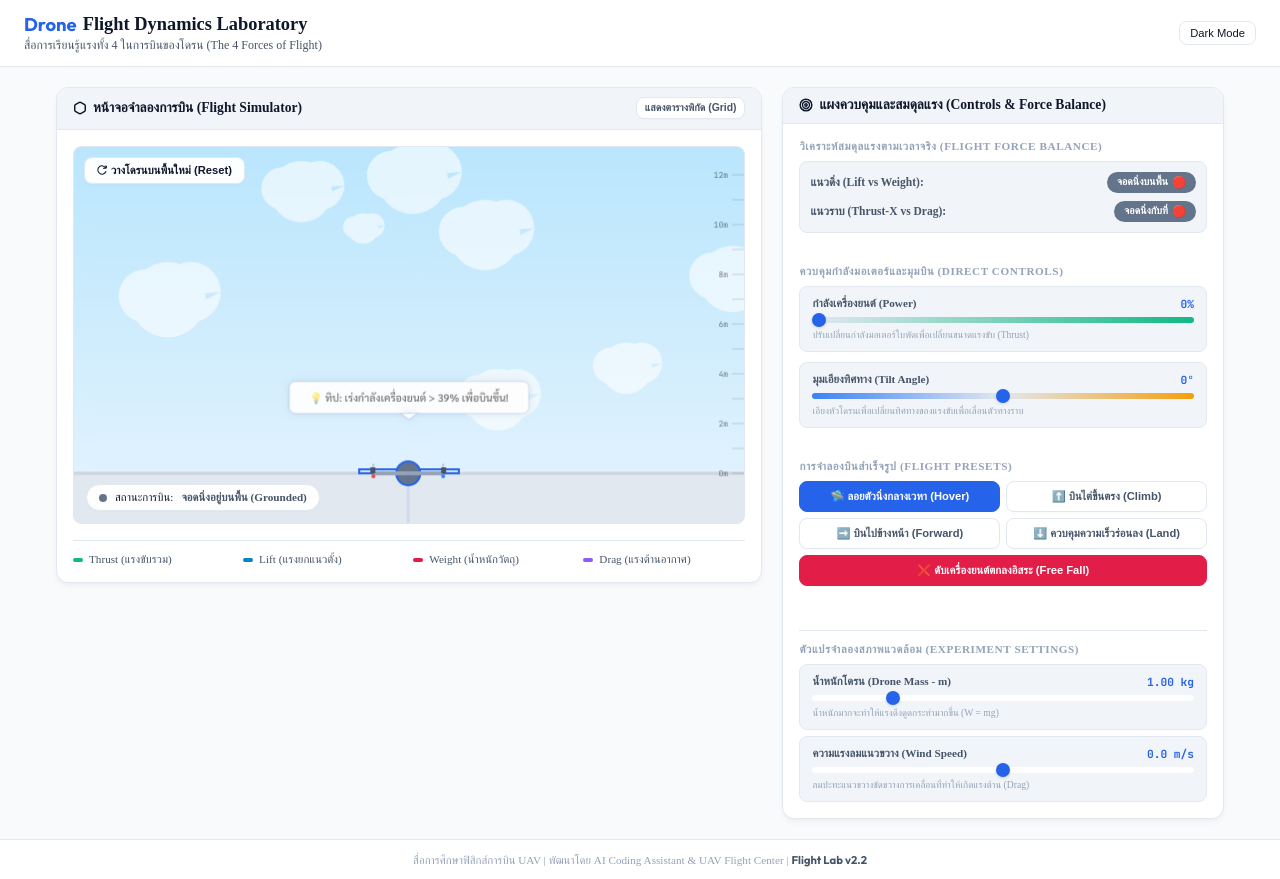
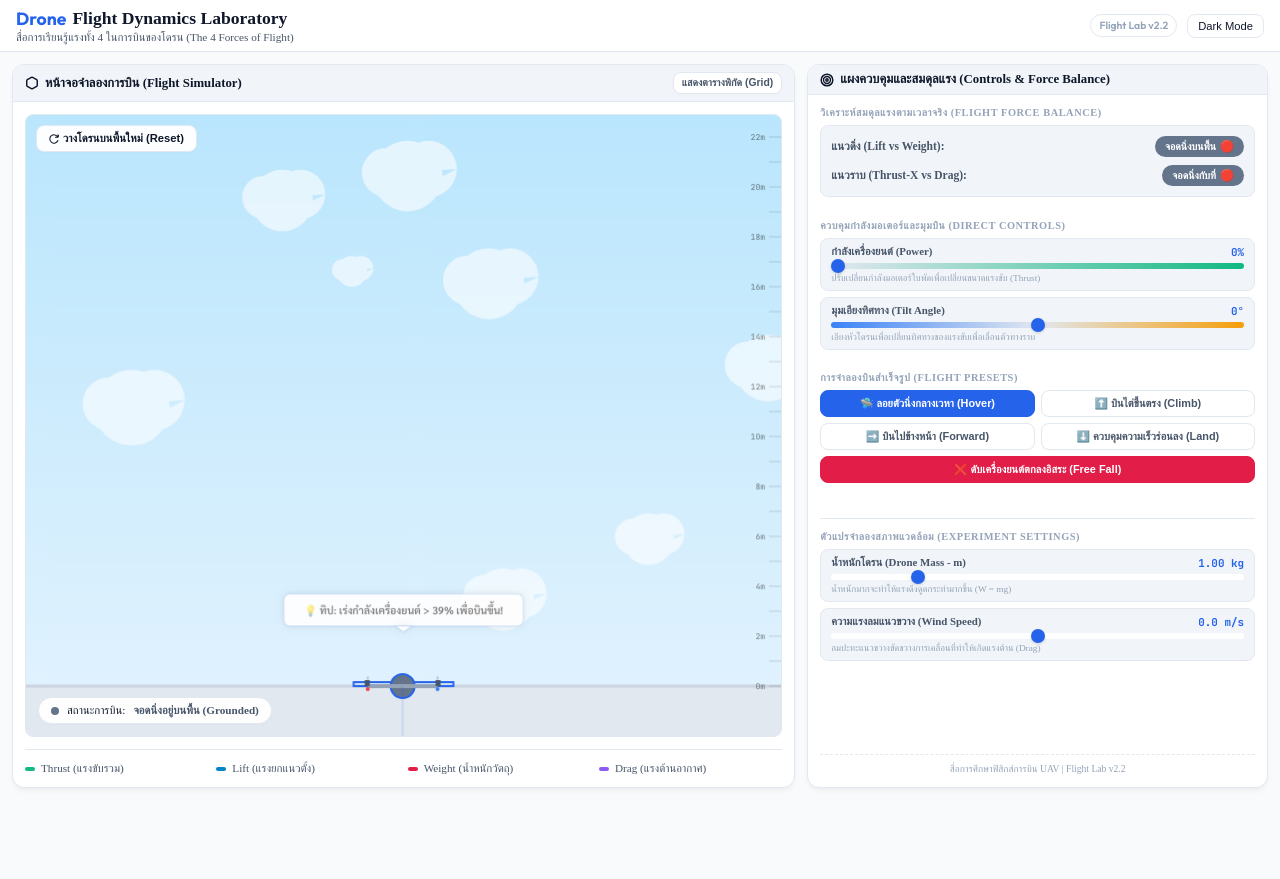
Before and after one commit to Michael-o22/simulator_4-Force, a plain HTML site: page index.html in a window 1280 px wide. After the commit the page ends 800 px from the top, so only its background shows below. Drawn offline with Linux system fonts and the light colour scheme.

Commit message:
Update index.html

```diff
--- a/index.html
+++ b/index.html
@@ -68,7 +68,9 @@
         body {
             background-color: var(--bg-color);
             color: var(--text-primary);
-            min-height: 100vh;
+            height: 100vh;
+            width: 100vw;
+            overflow: hidden;
             display: flex;
             flex-direction: column;
             transition: var(--transition);
@@ -78,15 +80,17 @@
         header {
             background-color: var(--panel-bg);
             border-bottom: 1px solid var(--border-color);
-            padding: 0.8rem 1.5rem;
+            padding: 0.5rem 1rem;
             display: flex;
             justify-content: space-between;
             align-items: center;
             box-shadow: var(--shadow-sm);
+            height: 52px;
+            box-sizing: border-box;
         }
 
         .header-title-area h1 {
-            font-size: 1.15rem;
+            font-size: 1.1rem;
             font-weight: 700;
             color: var(--text-primary);
             display: flex;
@@ -100,9 +104,9 @@
         }
 
         .header-title-area p {
-            font-size: 0.75rem;
+            font-size: 0.7rem;
             color: var(--text-secondary);
-            margin-top: 2px;
+            margin-top: 1px;
         }
 
         .theme-toggle-btn {
@@ -126,19 +130,22 @@
 
         /* Main Content Responsive Grid */
         .main-container {
-            max-width: 1200px;
             width: 100%;
-            margin: 0 auto;
-            padding: 1.25rem 1rem;
+            max-width: 100%;
+            margin: 0;
+            padding: 0.75rem;
             display: grid;
             grid-template-columns: 1fr;
-            gap: 1.25rem;
-            flex-grow: 1;
+            gap: 0.75rem;
+            flex: 1;
+            min-height: 0;
+            box-sizing: border-box;
+            height: calc(100vh - 52px);
         }
 
         @media (min-width: 1024px) {
             .main-container {
-                grid-template-columns: 1.6fr 1fr; /* Flight simulator is largest and prominent */
+                grid-template-columns: 1.7fr 1fr; /* Flight simulator is largest and prominent */
             }
         }
 
@@ -151,20 +158,21 @@
             display: flex;
             flex-direction: column;
             overflow: hidden;
-            height: fit-content;
+            height: 100%;
+            min-height: 0;
         }
 
         .card-header {
             background-color: var(--panel-header-bg);
             border-bottom: 1px solid var(--border-color);
-            padding: 0.6rem 1rem;
+            padding: 0.45rem 0.75rem;
             display: flex;
             justify-content: space-between;
             align-items: center;
         }
 
         .card-title {
-            font-size: 0.85rem;
+            font-size: 0.8rem;
             font-weight: 600;
             color: var(--text-primary);
             display: flex;
@@ -173,10 +181,31 @@
         }
 
         .card-body {
-            padding: 1rem;
+            padding: 0.75rem;
             display: flex;
             flex-direction: column;
-            gap: 1rem;
+            gap: 0.75rem;
+            flex: 1;
+            min-height: 0;
+        }
+
+        .card-body.scrollable {
+            overflow-y: auto;
+        }
+
+        /* Modern minimalist scrollbar for webkit */
+        .card-body.scrollable::-webkit-scrollbar {
+            width: 6px;
+        }
+        .card-body.scrollable::-webkit-scrollbar-track {
+            background: transparent;
+        }
+        .card-body.scrollable::-webkit-scrollbar-thumb {
+            background-color: rgba(148, 163, 184, 0.3);
+            border-radius: 3px;
+        }
+        .card-body.scrollable::-webkit-scrollbar-thumb:hover {
+            background-color: rgba(148, 163, 184, 0.5);
         }
 
         /* Simulation Canvas Box */
@@ -186,8 +215,9 @@
             border-radius: var(--radius-md);
             overflow: hidden;
             border: 1px solid var(--border-color);
-            aspect-ratio: 16/9;
+            flex: 1;
             width: 100%;
+            min-height: 0;
             cursor: pointer; /* Pointer to hint click-to-reset when crashed */
         }
 
@@ -294,7 +324,7 @@
 
         /* Control Sliders layout */
         .control-section {
-            margin-bottom: 1rem;
+            margin-bottom: 0.65rem;
         }
 
         .control-section:last-child {
@@ -302,34 +332,34 @@
         }
 
         .control-group-title {
-            font-size: 0.7rem;
+            font-size: 0.65rem;
             text-transform: uppercase;
             letter-spacing: 0.05em;
             color: var(--text-muted);
-            margin-bottom: 8px;
+            margin-bottom: 6px;
             font-weight: 700;
         }
 
         .control-row {
             display: grid;
             grid-template-columns: 1fr;
-            gap: 10px;
+            gap: 6px;
         }
 
         .slider-box {
             background-color: var(--panel-header-bg);
             border: 1px solid var(--border-color);
             border-radius: var(--radius-md);
-            padding: 10px 12px;
+            padding: 6px 10px;
             display: flex;
             flex-direction: column;
-            gap: 6px;
+            gap: 4px;
         }
 
         .slider-header {
             display: flex;
             justify-content: space-between;
-            font-size: 0.7rem;
+            font-size: 0.68rem;
             font-weight: 600;
             color: var(--text-secondary);
         }
@@ -381,7 +411,7 @@
         }
 
         .slider-desc {
-            font-size: 0.6rem;
+            font-size: 0.58rem;
             color: var(--text-muted);
         }
 
@@ -396,8 +426,8 @@
             background-color: var(--panel-bg);
             border: 1px solid var(--border-color);
             color: var(--text-secondary);
-            font-size: 0.7rem;
-            padding: 8px 12px;
+            font-size: 0.68rem;
+            padding: 6px 10px;
             border-radius: var(--radius-md);
             cursor: pointer;
             font-weight: 600;
@@ -512,7 +542,8 @@
             <h1><span>Drone</span> Flight Dynamics Laboratory</h1>
             <p>สื่อการเรียนรู้แรงทั้ง 4 ในการบินของโดรน (The 4 Forces of Flight)</p>
         </div>
-        <div class="header-actions">
+        <div class="header-actions" style="display: flex; align-items: center; gap: 10px;">
+            <span style="font-size: 0.65rem; color: var(--text-muted); font-weight: 600; border: 1px solid var(--border-color); padding: 4px 8px; border-radius: 12px; font-family: 'Outfit', sans-serif;">Flight Lab v2.2</span>
             <button id="theme-toggle-btn" class="theme-toggle-btn">
                 <span>Dark Mode</span>
             </button>
@@ -586,7 +617,7 @@
                     แผงควบคุมและสมดุลแรง (Controls & Force Balance)
                 </div>
             </div>
-            <div class="card-body">
+            <div class="card-body scrollable">
 
                 <!-- Graphical Forces Balance Dashboard -->
                 <div class="control-section">
@@ -683,15 +714,14 @@
                     </div>
                 </div>
 
+                <!-- Compact footer note inside panel -->
+                <div style="text-align: center; font-size: 0.6rem; color: var(--text-muted); margin-top: auto; padding-top: 0.5rem; border-top: 1px dashed var(--border-color);">
+                    สื่อการศึกษาฟิสิกส์การบิน UAV | Flight Lab v2.2
+                </div>
             </div>
         </div>
 
     </main>
-
-    <!-- Footer -->
-    <footer>
-        สื่อการศึกษาฟิสิกส์การบิน UAV | พัฒนาโดย AI Coding Assistant & UAV Flight Center | <span class="footer-logo">Flight Lab v2.2</span>
-    </footer>
 
     <!-- Interactive Simulator JS -->
     <script>
@@ -806,11 +836,39 @@
                 requestAnimationFrame(resizeCanvases);
                 return;
             }
+
+            // Save old dimensions to scale drone coordinates proportionally
+            const oldWidth = canvas.width / window.devicePixelRatio;
+            const oldHeight = canvas.height / window.devicePixelRatio;
+
             canvas.width = simRect.width * window.devicePixelRatio;
             canvas.height = simRect.height * window.devicePixelRatio;
             ctx.scale(window.devicePixelRatio, window.devicePixelRatio);
 
-            resetDrone();
+            const newWidth = simRect.width;
+            const newHeight = simRect.height;
+            const newGroundY = newHeight - 50;
+
+            if (oldWidth > 0 && oldHeight > 0) {
+                // Adjust drone coordinates proportionally
+                drone.x = (drone.x / oldWidth) * newWidth;
+
+                const oldGroundY = oldHeight - 50;
+                // If it was resting on the ground, lock to new ground level
+                if (Math.abs(drone.y - oldGroundY) < 1.5) {
+                    drone.y = newGroundY;
+                    drone.vy = 0;
+                    drone.vx = 0;
+                } else {
+                    // Otherwise scale proportionally to height
+                    drone.y = (drone.y / oldHeight) * newHeight;
+                    // Clamp to ceiling and ground
+                    drone.y = Math.min(newGroundY, Math.max(30, drone.y));
+                }
+            } else {
+                // Initial setup
+                resetDrone();
+            }
             initClouds();
         }
 
```
